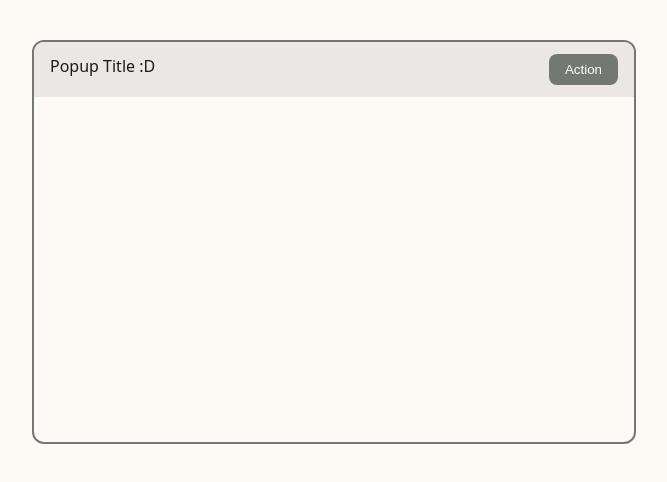
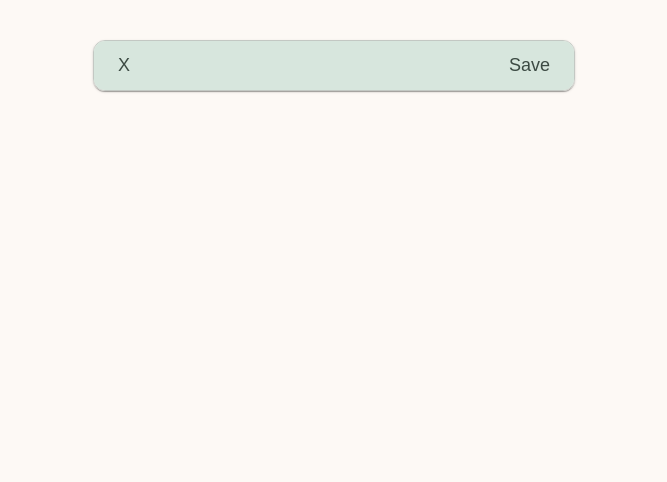
Before and after one commit to OfficeCoffee/mouseion-ui, an Angular app: page / in a window 1280 px wide. Shown: the top 482 px of the page, without its empty margins (306-973 px from the left). Built offline with nearby package versions, Linux system fonts and the light colour scheme.

Commit message:
redid popup header

```diff
--- a/src/app/popup/popup.html
+++ b/src/app/popup/popup.html
@@ -1,7 +1,8 @@
 <div class="card">
     <div class="popup-header">
-        <span class="title">Popup Title :D</span>
-        <button class="action-btn">Action</button>
+        <button class="close-btn" type="button" aria-label="Close">X</button>
+        <button class="close-btn" type="button" aria-label="Save Word">Save</button>
+        <!-- Aria labels aren't working :/ -->
     </div>
 
 </div>
--- a/src/app/popup/popup.scss
+++ b/src/app/popup/popup.scss
@@ -1,27 +1,34 @@
 .card {
     display: flex;
     flex-direction: column;
-    width: 600px;
-    height: 400px;
+    width: 100%;
+    max-width: 480px;
     margin: 40px auto;
-    border: 2px solid var(--mat-sys-outline);
+    border: 1px solid var(--mat-sys-outline-variant);
     border-radius: 12px;
     overflow: hidden;
+    box-shadow: var(--mat-sys-level1);
 }
 
 .popup-header {
     display: flex;
     flex-direction: row;
     justify-content: space-between;
-    padding: 12px 16px;
-    background: var(--mat-sys-surface-container-high);
+    padding: 10px 16px;
+    background: var(--mat-sys-primary-container);
+    color: var(--mat-sys-on-primary-container);
 }
 
-.action-btn {
-    padding: 8px 16px;
+.close-btn {
+    padding: 4px 8px;
     border: none;
-    border-radius: 8px;
-    background: var(--mat-sys-outline);
-    color: var(--mat-sys-on-primary);
+    border-radius: 6px;
+    background: none;
+    color: inherit;
+    font-size: 18px;
     cursor: pointer;
 }
+
+.close-btn:hover {
+    background: color-mix(in srgb, currentColor 15%, transparent);
+}
```
